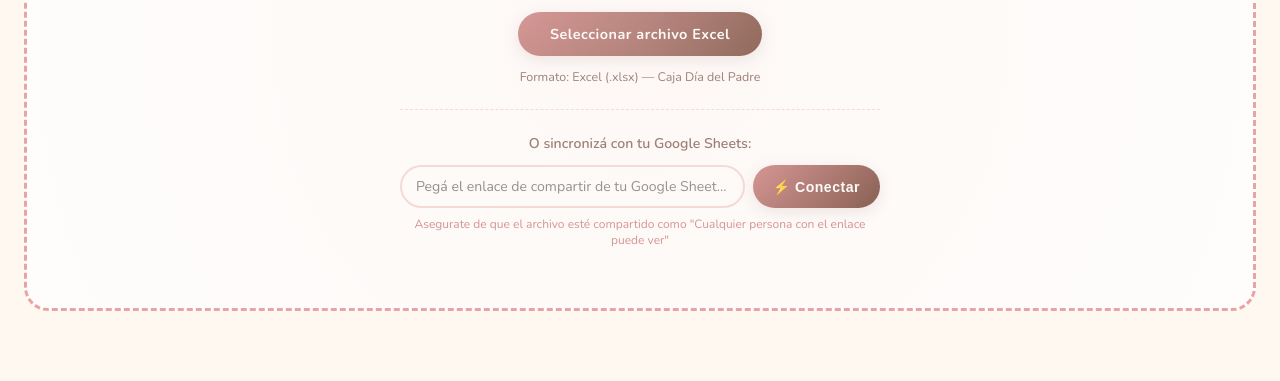
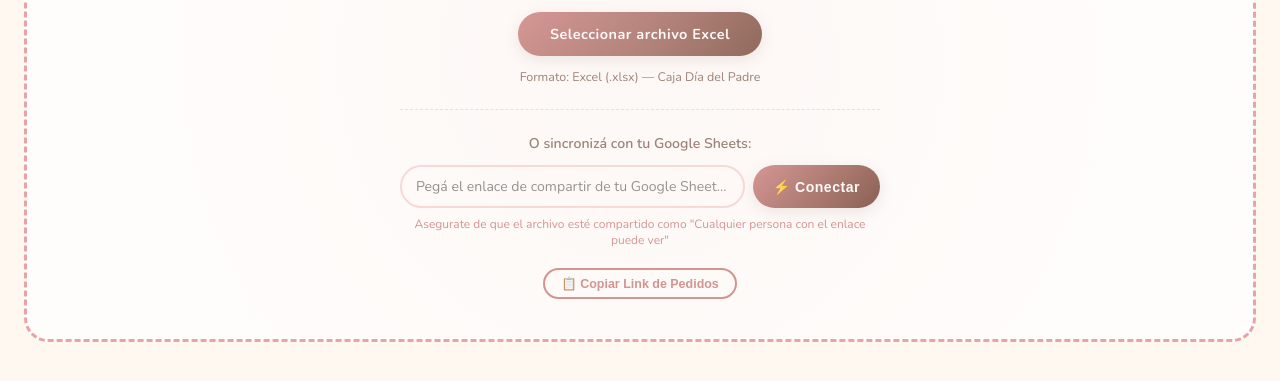
Before and after one commit to SirErickson20/ricuritas-pedidos, a website: page index.html in a window 1280 px wide. Shown: the part 347-728 px from the top of the page. Drawn offline with nearby package versions, Linux system fonts and the light colour scheme; a web font is replaced by a local one.

Commit message:
Add Copy Link of orders button and autofill functionality

```diff
--- a/index.html
+++ b/index.html
@@ -929,6 +929,9 @@
         <button class="upload-btn" onclick="connectGoogleSheets()" style="padding: 10px 20px; font-size: 0.88rem; white-space: nowrap; background: linear-gradient(135deg, var(--rose-dark), var(--chocolate));">⚡ Conectar</button>
       </div>
       <p style="margin-top: 8px; font-size: 0.75rem; color: var(--rose-dark);">Asegurate de que el archivo esté compartido como "Cualquier persona con el enlace puede ver"</p>
+      <div style="margin-top: 14px;">
+        <button class="btn-secondary" onclick="copyAndAutofillSheetLink()" style="padding: 6px 16px; font-size: 0.78rem; border-radius: 20px; border-color: var(--rose-dark); color: var(--rose-dark); font-weight: 700; cursor: pointer; user-select: none;">📋 Copiar Link de Pedidos</button>
+      </div>
     </div>
   </div>
 
@@ -2068,6 +2071,21 @@
   return `<span class="map-popup-tag" style="background:#FFF3CD;color:#856404">⏳ Resta: ${val}</span>`;
 }
 
+function copyAndAutofillSheetLink() {
+  const link = 'https://docs.google.com/spreadsheets/d/1Ql_JtJmHVFgepdJg08n-hJji0XkxtUQojCgXSpPXM98/edit?usp=sharing';
+  document.getElementById('sheetUrlInput').value = link;
+
+  if (navigator.clipboard && navigator.clipboard.writeText) {
+    navigator.clipboard.writeText(link).then(() => {
+      showToast('📋 Link copiado al portapapeles y cargado en la casilla');
+    }).catch(err => {
+      showToast('✅ Link cargado en la casilla');
+    });
+  } else {
+    showToast('✅ Link cargado en la casilla');
+  }
+}
+
 // ---- GOOGLE SHEETS SINC ----
 async function connectGoogleSheets() {
   const urlOrId = document.getElementById('sheetUrlInput').value.trim();
```
